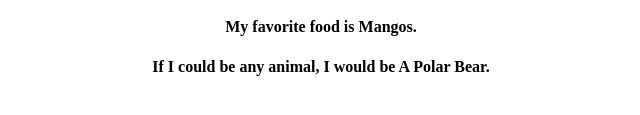
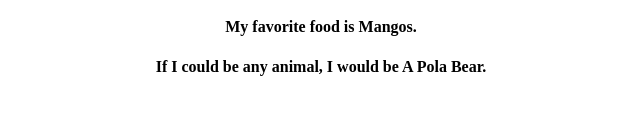
Before and after one commit to cordovav/my-first-repo, a plain HTML site: page index.html in a window 1280 px wide. Shown: the part 251-366 px from the top of the page, 319-959 px from the left. Drawn offline with Linux system fonts and the light colour scheme.

Commit message:
my first page

```diff
--- a/index.html
+++ b/index.html
@@ -14,7 +14,7 @@
 					<h4>My hometown is Brooklyn.</h4>
 					<h4>My favorite color is Green.</h4>
 					<h4>My favorite food is Mangos.</h4>
-					<h4>If I could be any animal, I would be A Polar Bear.</h4>
+					<h4>If I could be any animal, I would be A Pola Bear.</h4>
 			</div>
 		  </body>
 		</html>
```
